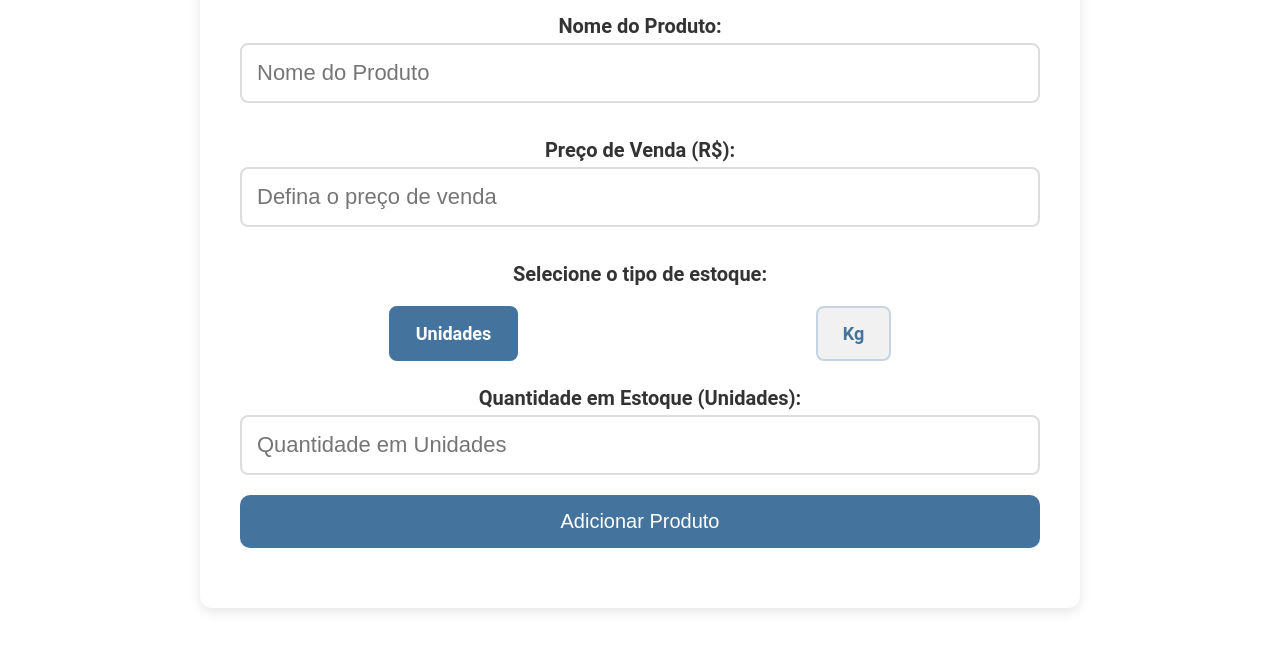
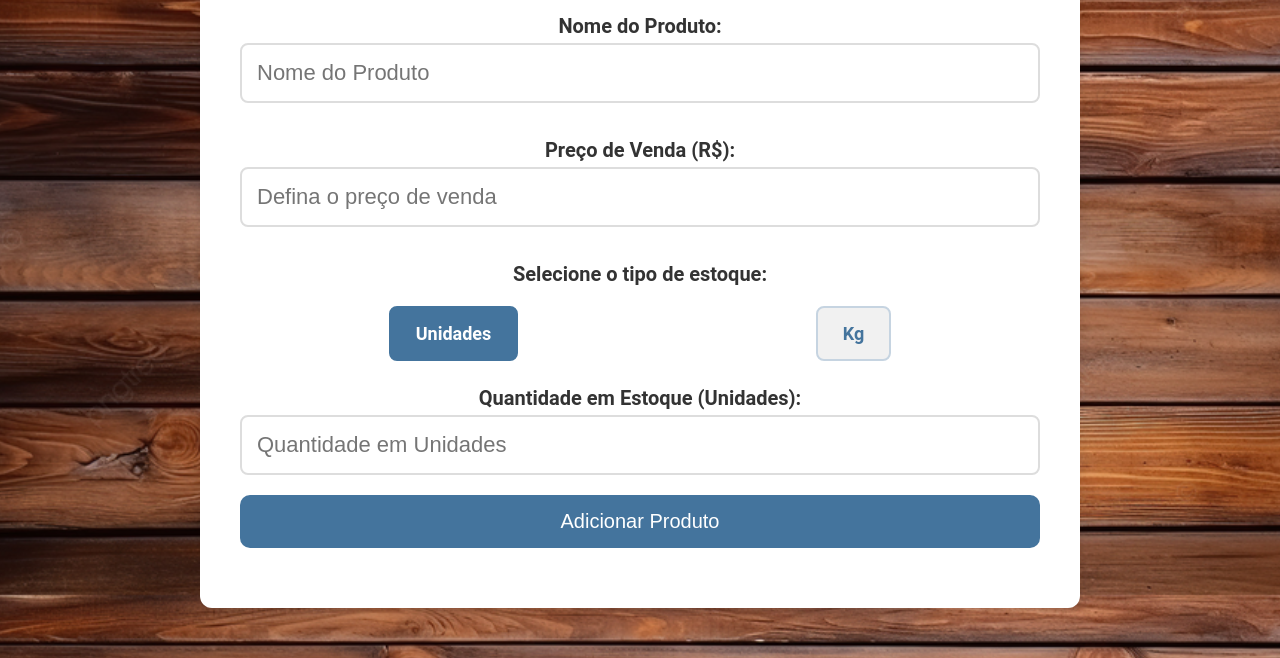
Before and after one commit to Draken4417x/Loja-online, a plain HTML site: page index.html in a window 1280 px wide. Shown: the part 205-863 px from the top of the page. Drawn offline with nearby package versions, Linux system fonts and the light colour scheme; the site is published under a folder, as on GitHub Pages, so addresses that start at the root find nothing.

Commit message:
Update styles.css
Alteração no caminho do plano de fundo do site

```diff
--- a/src/css/styles.css
+++ b/src/css/styles.css
@@ -1,6 +1,6 @@
 body {
     font-family: 'Roboto', sans-serif;
-    background-image: url('/src/imagens/Fundo.png');
+    background-image: url('../imagens/Fundo.png');
     background-size: cover;
     background-repeat: no-repeat;
     background-attachment:fixed;
```
